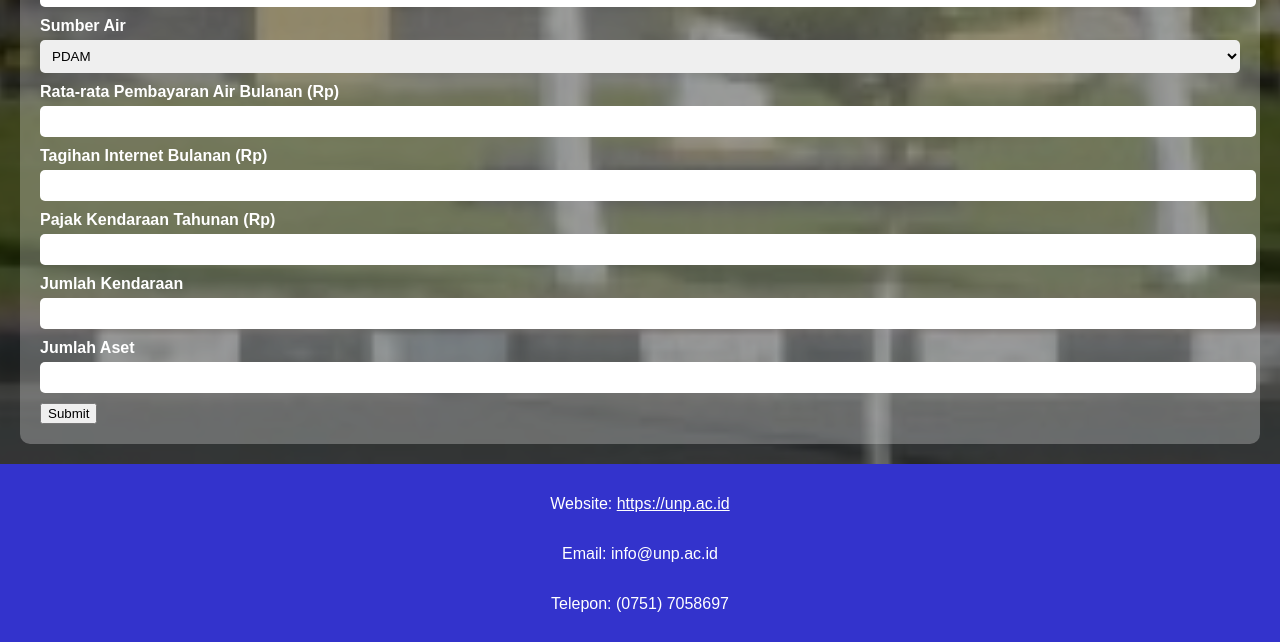
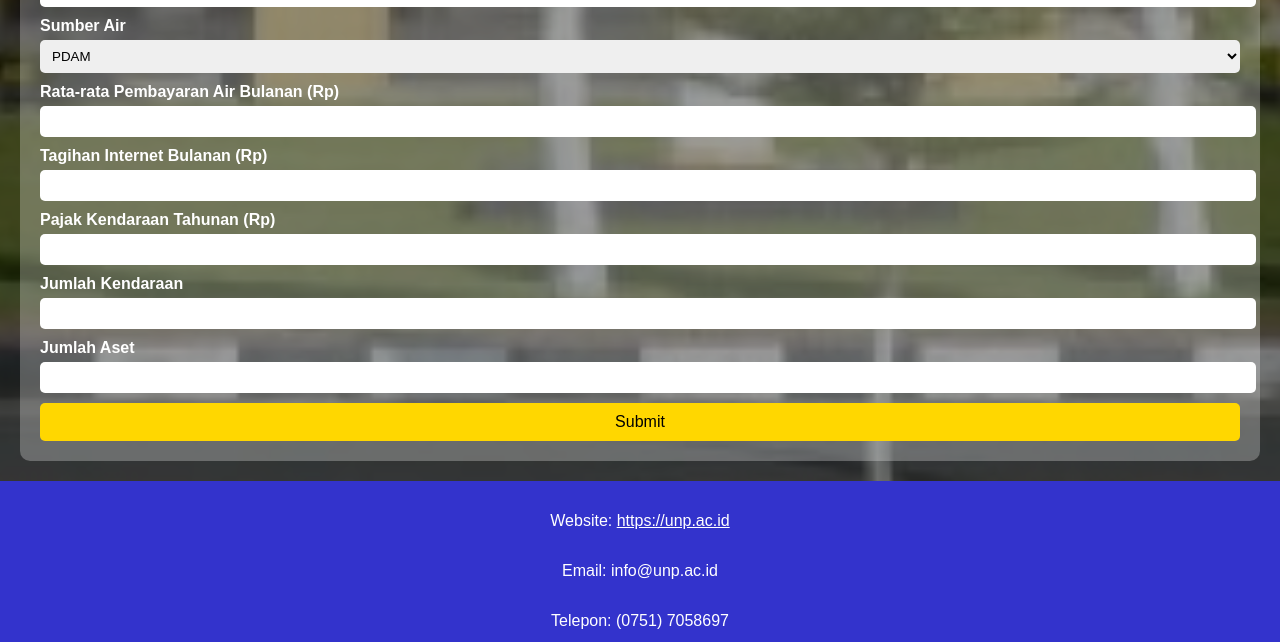
Before and after one commit to MuhammadFirmanGhani9/finalweb, a plain HTML site: page daftar.html in a window 1280 px wide. Shown: the part 3668-4310 px from the top of the page. Drawn offline with Linux system fonts and the light colour scheme.

Commit message:
Update daftar.html

```diff
--- a/daftar.html
+++ b/daftar.html
@@ -468,7 +468,7 @@
             <label for="jumlah_aset">Jumlah Aset</label>
             <input type="number" id="jumlah_aset" name="jumlah_aset">
         </div>
-        <button type="submit">Submit</button>
+        <button type="submit" class="button">Submit</button>
     </form>
 
 </div>
```
